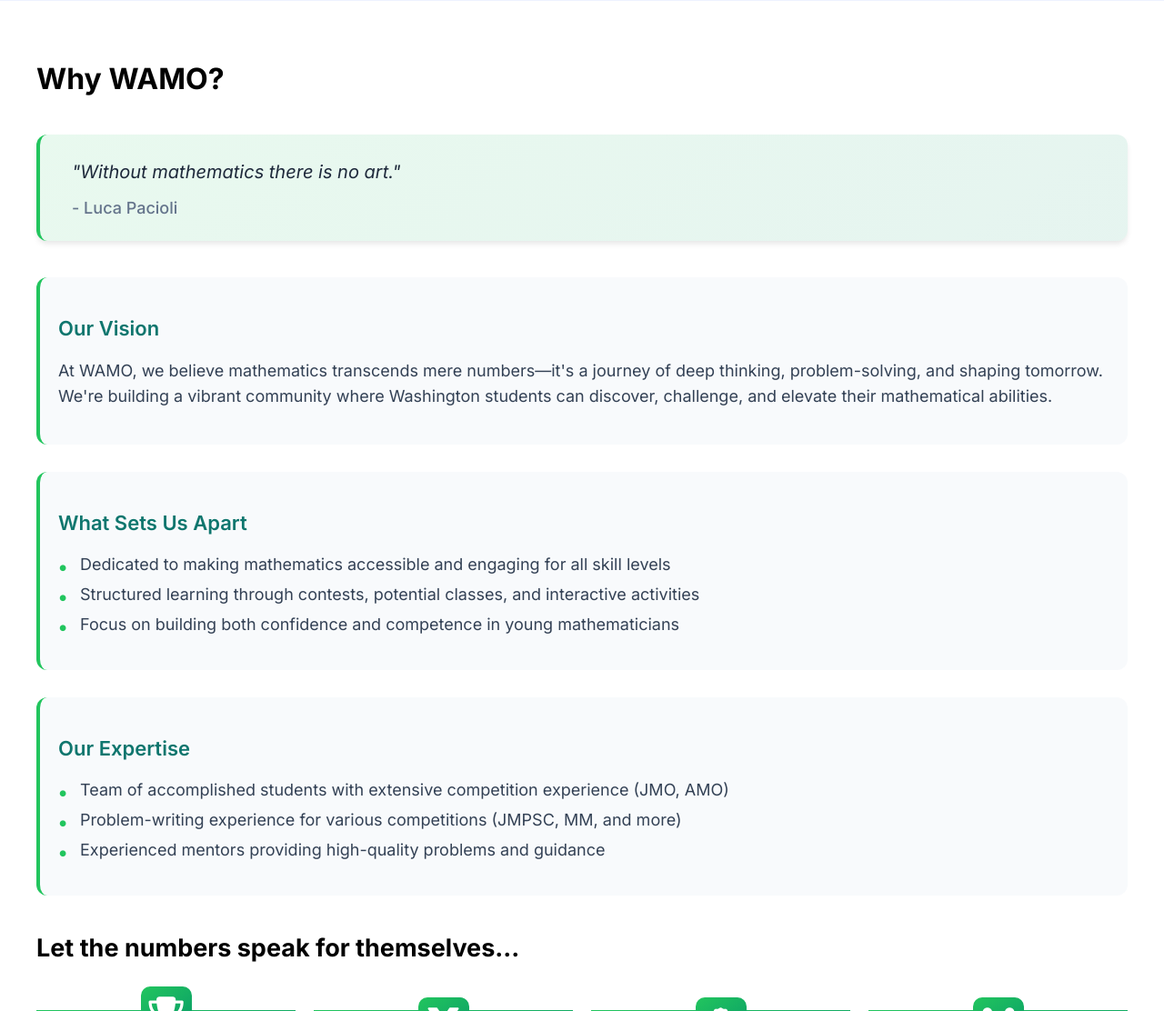
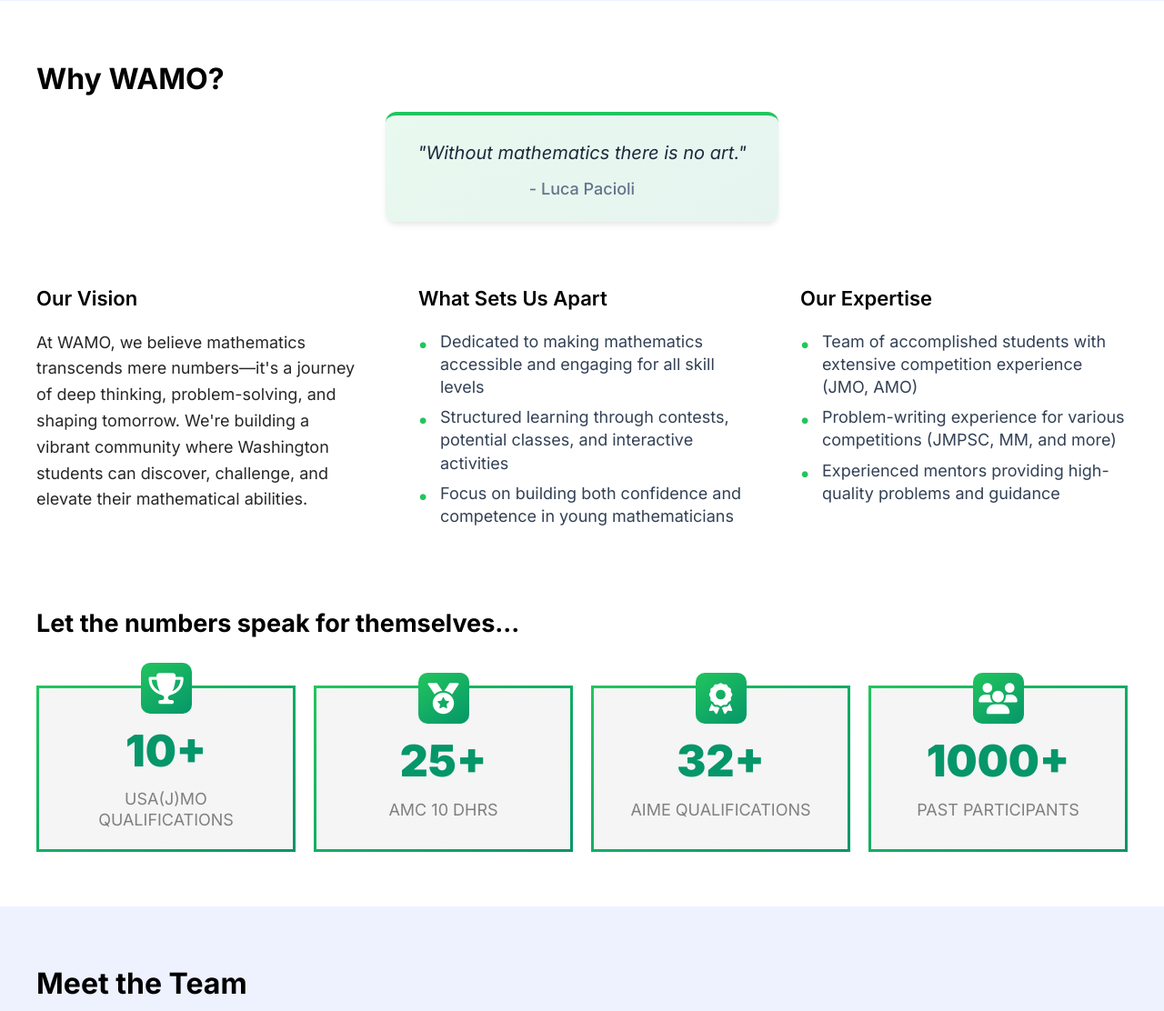
Before and after one commit to actiniumn404/WAMO, a Flask app: page / in a window 1280 px wide. Shown: the part 1853-2965 px from the top of the page at 91% size. Run offline with Flask 3, Linux system fonts and the light colour scheme; some libraries are stand-ins or nearby versions.

Commit message:
Tweaking deisng to be a bit more consistent

```diff
--- a/static/styles/main.css
+++ b/static/styles/main.css
@@ -28,10 +28,11 @@ section#hero{
 .section_title{
     font-size: 32px;
     font-weight: 700;
-    margin: 5px 0;
-    margin-bottom: 15px;
+    margin: 5px 0 15px;
     position: relative;
     transition: color 0.3s ease;
+    width: fit-content;
+    cursor: pointer;
 }
 
 .section_title::after {
@@ -40,8 +41,8 @@ section#hero{
     bottom: -4px;
     left: 0;
     width: 0;
-    height: 2px;
-    background: #22c55e;
+    height: 4px;
+    background: #16a34a;
     transition: width 0.3s ease;
 }
 
@@ -203,9 +204,9 @@ section#hero{
     transition: transform 0.3s ease;
 }
 
-.member:hover .headshot img {
+/*.member:hover .headshot img {
     transform: scale(1.02);
-}
+}*/
 /* Subtle pulse animation for upcoming badge */
 @keyframes softPulse {
     0% { transform: scale(1); }
@@ -238,7 +239,7 @@ section#hero{
     margin-top: 28px;
     flex: 1;
 
-    border-width: 2px;
+    border-width: 3px;
     border-style: solid;
     border-image-slice: 1;
     border-image-source: linear-gradient(
@@ -277,27 +278,28 @@ section#hero{
 .why-points {
     margin: 40px 0;
     display: flex;
-    flex-direction: column;
-    gap: 30px;
+    flex-direction: row;
+    gap: 60px;
 }
 
 .why-points .point {
-    background: #f8fafc;
-    padding: 20px;
+    padding: 30px 0;
     border-radius: 12px;
-    border-left: 4px solid #22c55e;
+    flex: 1;
 }
 
 .why-points h3 {
-    color: #0f766e;
+    color: black;
     font-size: 22px;
-    margin-bottom: 10px;
+    margin-top: 0;
+    margin-bottom: 20px;
     font-weight: 600;
 }
 
 .why-points p {
     line-height: 1.6;
-    color: #334155;
+    color: #27272a;
+    margin: 0;
 }
 
 .why-points ul {
@@ -327,8 +329,11 @@ section#hero{
     padding: 25px 35px;
     background: linear-gradient(145deg, rgba(34,197,94,0.1) 0%, rgba(5,150,105,0.1) 100%);
     border-radius: 12px;
-    border-left: 4px solid #22c55e;
+    border-top: 4px solid #22c55e;
     box-shadow: 0 4px 6px -1px rgba(0, 0, 0, 0.1);
+    text-align: center;
+    width: fit-content;
+    margin: auto;
 }
 
 #whyus blockquote .quote {
```
